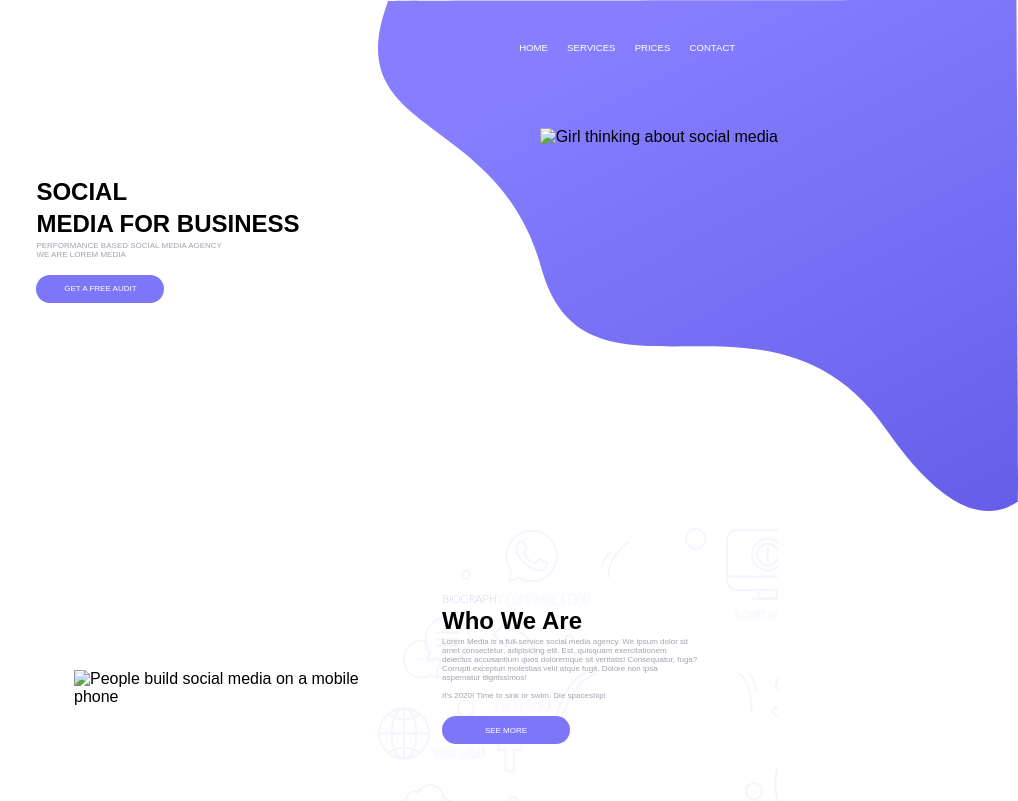
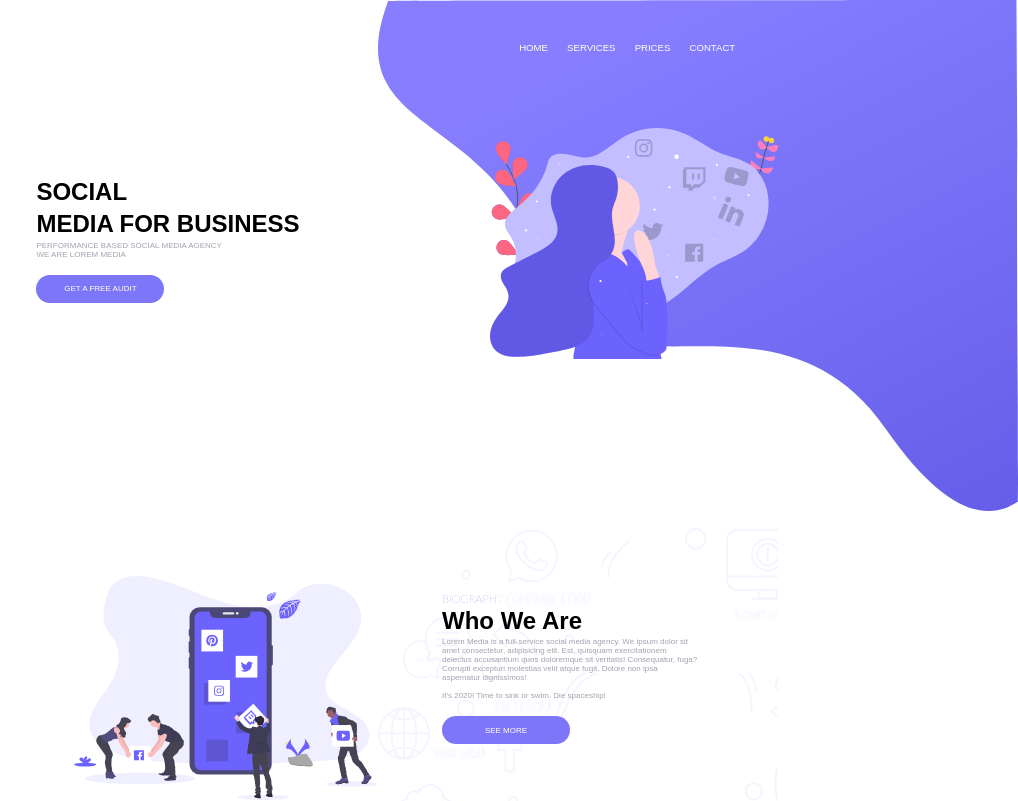
Before and after one commit to ThwCorbin/build-responsive-site, a plain HTML site: page index.html in a window 1280 px wide. Shown: the top 801 px of the page, 262-1280 px from the left. Drawn offline with Linux system fonts and the light colour scheme; the site is published under a folder, as on GitHub Pages, so addresses that start at the root find nothing.

Commit message:
Fix two remaining img paths

```diff
--- a/index.html
+++ b/index.html
@@ -64,7 +64,7 @@
           <div class="square square-2">
             <img
               class="img-girl-think"
-              src="/img/undraw_social_ideas_e8rj.svg"
+              src="img/undraw_social_ideas_e8rj.svg"
               alt="Girl thinking about social media"
             />
           </div>
@@ -73,7 +73,7 @@
           <div class="square square-3">
             <img
               class="img-people-phone"
-              src="/img/undraw_social_dashboard_k3pt.svg"
+              src="img/undraw_social_dashboard_k3pt.svg"
               alt="People build social media on a mobile phone"
             />
           </div>
```
